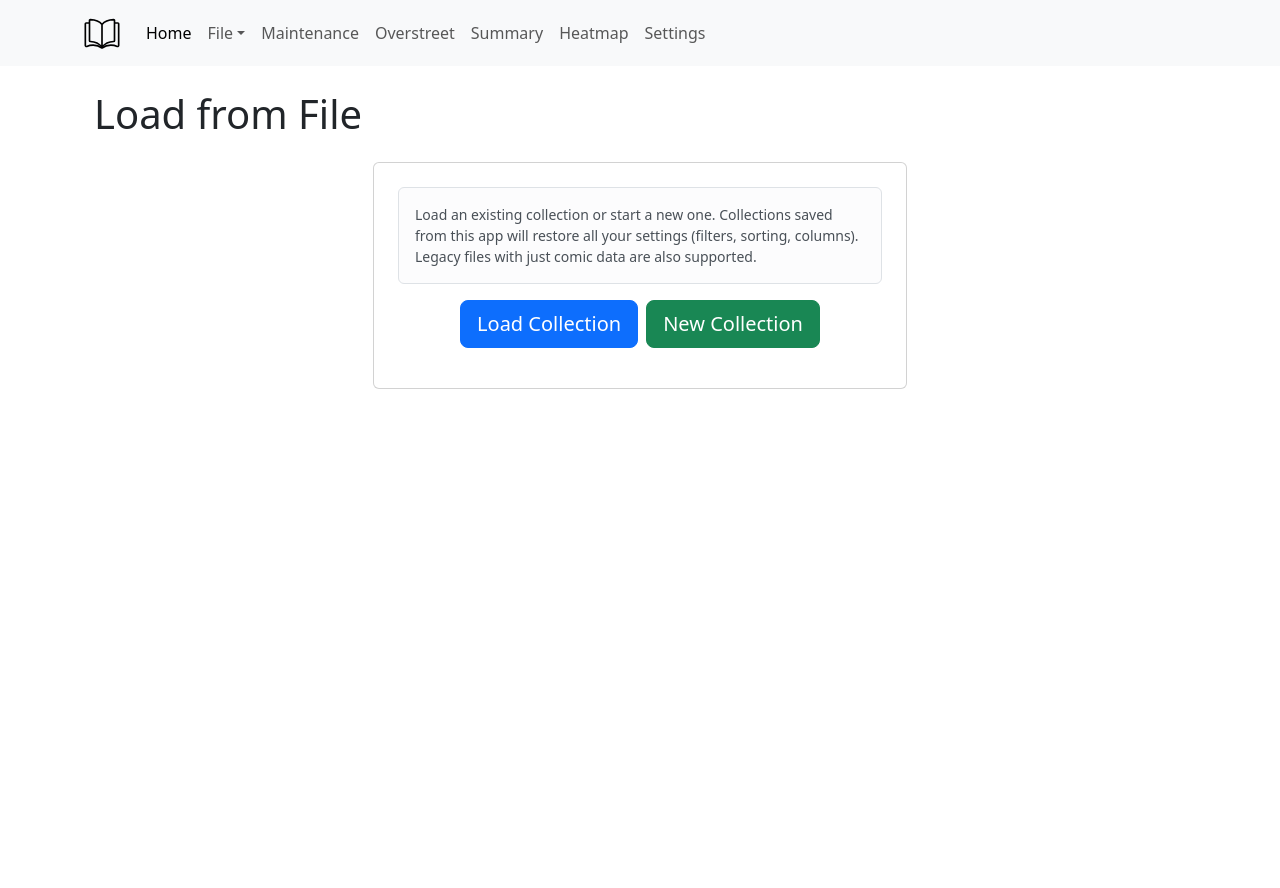
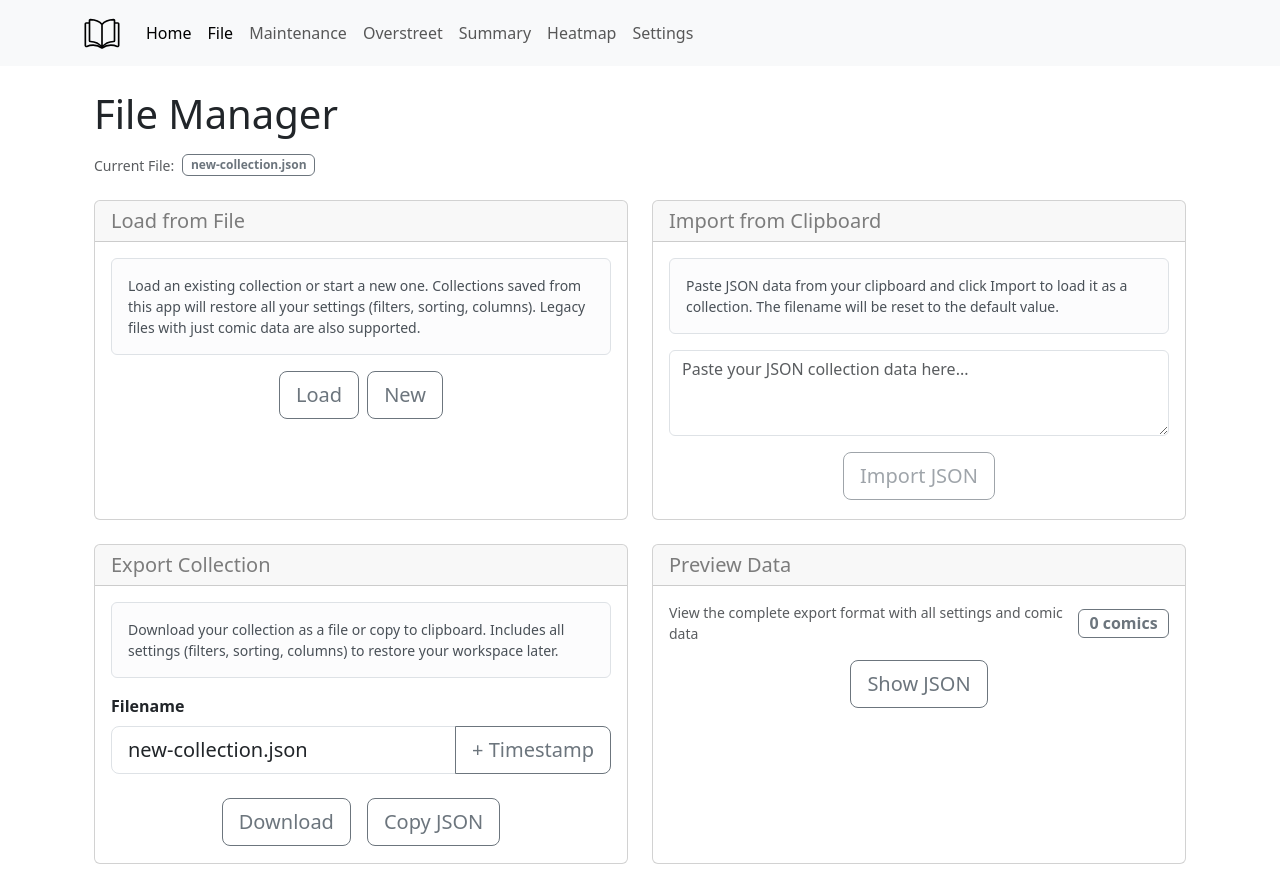
Before and after one commit to seickhoff/comics, a React (Vite) app: page /file in a window 1280 px wide. Before the commit this address led to /file/load. Before the commit the page ends 800 px from the top, so only its background shows below. Built offline with nearby package versions, Linux system fonts and the light colour scheme.

Commit message:
file refactor

```diff
--- a/src/components/AppNavbar.tsx
+++ b/src/components/AppNavbar.tsx
@@ -11,15 +11,7 @@ interface NavRoute {
 // Define the navRoutes configuration
 const navRoutes: NavRoute[] = [
   { path: "/", label: "Home" },
-  {
-    label: "File",
-    children: [
-      { path: "/file/load", label: "Load from File" },
-      { path: "/file/import", label: "Import from Clipboard" },
-      { path: "/file/export", label: "Export Collection" },
-      { path: "/file/preview", label: "Preview Data" },
-    ],
-  },
+  { path: "/file", label: "File" },
   { path: "/maintenance", label: "Maintenance" },
   { path: "/overstreet", label: "Overstreet" },
   { path: "/summary", label: "Summary" },
--- a/src/components/JsonClipboardImporter.tsx
+++ b/src/components/JsonClipboardImporter.tsx
@@ -82,16 +82,20 @@ export function JsonClipboardImporter() {
       <Form.Group className="mb-3">
         <Form.Control
           as="textarea"
-          rows={8}
+          rows={3}
           value={pastedJson}
           onChange={(e) => setPastedJson(e.target.value)}
           placeholder="Paste your JSON collection data here..."
         />
       </Form.Group>
-      {error && <Alert variant="danger">{error}</Alert>}
+      {error && (
+        <Alert variant="light" className="border text-danger">
+          {error}
+        </Alert>
+      )}
       <div className="d-flex justify-content-center">
-        <Button variant="primary" size="lg" onClick={handleImport} disabled={!pastedJson.trim()}>
-          Import Collection
+        <Button variant="outline-secondary" size="lg" onClick={handleImport} disabled={!pastedJson.trim()}>
+          Import JSON
         </Button>
       </div>
     </div>
--- a/src/components/JsonDataViewer.tsx
+++ b/src/components/JsonDataViewer.tsx
@@ -46,16 +46,15 @@ export function JsonDataViewer() {
     <div>
       <div className="d-flex justify-content-between align-items-center mb-3">
         <div>
-          <h5 className="mb-1">JSON Data Preview</h5>
           <p className="text-muted mb-0 small">View the complete export format with all settings and comic data</p>
         </div>
-        <Badge bg="secondary" className="fs-6">
+        <Badge bg="" className="fs-6 border border-secondary text-secondary">
           {comicCount} comics
         </Badge>
       </div>
       <div className="d-flex justify-content-center mb-3">
-        <Button variant="outline-primary" size="lg" onClick={() => setIsOpen(!isOpen)}>
-          {isOpen ? "Hide JSON Data" : "Show JSON Data"}
+        <Button variant="outline-secondary" size="lg" onClick={() => setIsOpen(!isOpen)}>
+          {isOpen ? "Hide JSON" : "Show JSON"}
         </Button>
       </div>
       <Collapse in={isOpen}>
--- a/src/components/JsonFileDownloader.tsx
+++ b/src/components/JsonFileDownloader.tsx
@@ -132,7 +132,8 @@ export function JsonFileDownloader() {
       </Alert>
       <Form.Group className="mb-4">
         <Form.Label className="fw-bold">Filename</Form.Label>
-        <InputGroup size="lg">
+        {/* Desktop: inline */}
+        <InputGroup size="lg" className="d-none d-sm-flex">
           <Form.Control
             type="text"
             value={fileName}
@@ -143,13 +144,28 @@ export function JsonFileDownloader() {
             + Timestamp
           </Button>
         </InputGroup>
+        {/* Mobile: stacked */}
+        <div className="d-sm-none">
+          <Form.Control
+            size="lg"
+            type="text"
+            value={fileName}
+            onChange={(e) => setFileName(e.target.value)}
+            placeholder="Enter filename"
+            className="mb-2"
+            style={{ fontSize: "0.9em" }}
+          />
+          <Button variant="outline-secondary" size="lg" onClick={addTimestamp} className="w-100">
+            + Timestamp
+          </Button>
+        </div>
       </Form.Group>
       <div className="d-flex justify-content-center gap-3">
-        <Button variant="success" size="lg" onClick={handleDownload} disabled={!jsonData}>
-          Download File
+        <Button variant="outline-secondary" size="lg" onClick={handleDownload} disabled={!jsonData}>
+          Download
         </Button>
-        <Button variant="outline-primary" size="lg" onClick={handleCopyToClipboard} disabled={!jsonData}>
-          {copySuccess ? "Copied!" : "Copy to Clipboard"}
+        <Button variant="outline-secondary" size="lg" onClick={handleCopyToClipboard} disabled={!jsonData}>
+          {copySuccess ? "Copied!" : "Copy JSON"}
         </Button>
       </div>
     </div>
--- a/src/components/JsonFileUploader.tsx
+++ b/src/components/JsonFileUploader.tsx
@@ -96,19 +96,19 @@ export function JsonFileUploader() {
         (filters, sorting, columns). Legacy files with just comic data are also supported.
       </Alert>
       <div className="d-flex justify-content-center gap-2 mb-3">
-        <Button variant="primary" size="lg" disabled={loading}>
+        <Button variant="outline-secondary" size="lg" disabled={loading}>
           <label htmlFor="file-upload" className="w-100" style={{ cursor: "pointer", margin: 0 }}>
-            {loading ? <Spinner animation="border" size="sm" /> : "Load Collection"}
+            {loading ? <Spinner animation="border" size="sm" /> : "Load"}
           </label>
         </Button>
         <input type="file" id="file-upload" accept=".json" onChange={handleFileChange} hidden disabled={loading} />
 
-        <Button variant="success" size="lg" onClick={handleStartNew} disabled={loading}>
-          New Collection
+        <Button variant="outline-secondary" size="lg" onClick={handleStartNew} disabled={loading}>
+          New
         </Button>
       </div>
       {loading && (
-        <Alert variant="warning" className="mb-0">
+        <Alert variant="light" className="mb-0 border">
           Loading collection...
         </Alert>
       )}
--- a/src/context/ToastContext.tsx
+++ b/src/context/ToastContext.tsx
@@ -37,7 +37,7 @@ export function ToastProvider({ children }: { children: ReactNode }) {
         style={{
           zIndex: 9999,
           position: "fixed",
-          top: "1rem",
+          top: window.innerWidth < 768 ? "4rem" : "1rem",
           right: "1rem",
           display: "flex",
           flexDirection: "column", // stack vertically
--- a/src/pages/File.tsx
+++ b/src/pages/File.tsx
@@ -1,104 +1,100 @@
-import { useState } from "react";
+import { Container, Row, Col, Card, Badge, Alert } from "react-bootstrap";
 import { LoadingSpinner } from "../components/LoadingSpinner";
 import { useAppContext } from "../hooks/useAppContext";
-import { Container, Tabs, Tab, Row, Col, Card, Badge } from "react-bootstrap";
 import { JsonFileUploader } from "../components/JsonFileUploader";
 import { JsonFileDownloader } from "../components/JsonFileDownloader";
 import { JsonClipboardImporter } from "../components/JsonClipboardImporter";
 import { JsonDataViewer } from "../components/JsonDataViewer";
 
+// Card styling constants
+const CARD_MIN_HEIGHT = "320px";
+const CARD_MAX_HEIGHT = "500px";
+
+const cardStyle = {
+  minHeight: CARD_MIN_HEIGHT,
+  maxHeight: CARD_MAX_HEIGHT,
+};
+
+const cardBodyStyle = {
+  overflow: "auto" as const,
+};
+
 export function File() {
   const { loading, fileName, jsonData } = useAppContext();
-  const [activeTab, setActiveTab] = useState<string>("load-file");
-
-  // Custom styles for enhanced tab visualization
-  const tabStyles = `
-    .nav-tabs .nav-link {
-      border: 2px solid transparent;
-      font-weight: 500;
-      transition: all 0.2s ease;
-    }
-    .nav-tabs .nav-link:hover:not(.active) {
-      border-color: #dee2e6;
-      background-color: #f8f9fa;
-    }
-    .nav-tabs .nav-link.active {
-      border: 2px solid #0d6efd;
-      border-bottom-color: transparent;
-      font-weight: 600;
-      background-color: #fff;
-      position: relative;
-      z-index: 2;
-      margin-bottom: -2px;
-    }
-    .nav-tabs {
-      border-bottom: none;
-    }
-    .tab-content {
-      border: 2px solid #0d6efd;
-      border-top: 2px solid #0d6efd;
-      border-radius: 0 0 0.375rem 0.375rem;
-    }
-  `;
 
   return (
     <Container className="mt-4">
-      <style>{tabStyles}</style>
-      <div className="d-flex justify-content-between align-items-center mb-4">
-        <h1 className="mb-0">Collection Manager</h1>
+      <h1 className="mb-3">File Manager</h1>
+
       {fileName && (
-          <div className="text-end">
-            <div className="text-muted small">Current File</div>
-            <Badge bg="info" className="fs-6">
+        <div className="mb-4 d-flex align-items-center gap-2">
+          <span className="text-muted small">Current File:</span>
+          <Badge bg="" className="border border-secondary text-secondary">
             {fileName}
           </Badge>
-            {jsonData.length > 0 && <div className="text-muted small mt-1">{jsonData.length} comics loaded</div>}
+          {jsonData.length > 0 && <span className="text-muted small">({jsonData.length} comics loaded)</span>}
         </div>
       )}
-      </div>
 
       {loading && <LoadingSpinner />}
 
-      <Row className="justify-content-center">
-        <Col lg={10} xl={8}>
-          <Card>
-            <Card.Body className="p-0">
-              <Tabs activeKey={activeTab} onSelect={(k) => setActiveTab(k || "load-file")} className="mb-0" fill>
-                <Tab eventKey="load-file" title="Load from File">
-                  <div className="p-4">
-                    <div className="border rounded p-4">
-                      <h4 className="mb-3">Load from File</h4>
+      {/* Load and Import Row */}
+      <Row className="g-4 mb-4">
+        <Col xs={12} lg={6}>
+          <Card style={cardStyle}>
+            <Card.Header>
+              <h5 className="mb-0">Load from File</h5>
+            </Card.Header>
+            <Card.Body style={cardBodyStyle}>
               <JsonFileUploader />
-                    </div>
-                  </div>
-                </Tab>
+            </Card.Body>
+          </Card>
+        </Col>
 
-                <Tab eventKey="import-clipboard" title="Import from Clipboard">
-                  <div className="p-4">
-                    <div className="border rounded p-4">
-                      <h4 className="mb-3">Import from Clipboard</h4>
+        <Col xs={12} lg={6}>
+          <Card style={cardStyle}>
+            <Card.Header>
+              <h5 className="mb-0">Import from Clipboard</h5>
+            </Card.Header>
+            <Card.Body style={cardBodyStyle}>
               <JsonClipboardImporter />
-                    </div>
-                  </div>
-                </Tab>
+            </Card.Body>
+          </Card>
+        </Col>
+      </Row>
 
-                <Tab eventKey="export" title="Export Collection" disabled={!fileName}>
-                  <div className="p-4">
-                    <div className="border rounded p-4">
-                      <h4 className="mb-3">Export Collection</h4>
+      {/* Export and Preview Row */}
+      <Row className="g-4 mb-4">
+        <Col xs={12} lg={6}>
+          <Card style={cardStyle}>
+            <Card.Header>
+              <h5 className="mb-0">Export Collection</h5>
+            </Card.Header>
+            <Card.Body style={cardBodyStyle}>
+              {fileName ? (
                 <JsonFileDownloader />
-                    </div>
-                  </div>
-                </Tab>
+              ) : (
+                <Alert variant="light" className="mb-0 text-center border">
+                  <p className="text-muted mb-0">Load or create a collection first to enable export</p>
+                </Alert>
+              )}
+            </Card.Body>
+          </Card>
+        </Col>
 
-                <Tab eventKey="preview" title="Preview Data" disabled={!fileName}>
-                  <div className="p-4">
-                    <div className="border rounded p-4">
+        <Col xs={12} lg={6}>
+          <Card style={cardStyle}>
+            <Card.Header>
+              <h5 className="mb-0">Preview Data</h5>
+            </Card.Header>
+            <Card.Body style={cardBodyStyle}>
+              {fileName ? (
                 <JsonDataViewer />
-                    </div>
-                  </div>
-                </Tab>
-              </Tabs>
+              ) : (
+                <Alert variant="light" className="mb-0 text-center border">
+                  <p className="text-muted mb-0">Load or create a collection first to preview data</p>
+                </Alert>
+              )}
             </Card.Body>
           </Card>
         </Col>
--- a/src/routes/AppRoutes.tsx
+++ b/src/routes/AppRoutes.tsx
@@ -1,24 +1,17 @@
-import { Routes, Route, Navigate } from "react-router-dom";
+import { Routes, Route } from "react-router-dom";
 import { Home } from "../pages/Home";
-import { LoadFile } from "../pages/LoadFile";
-import { ImportClipboard } from "../pages/ImportClipboard";
-import { ExportCollection } from "../pages/ExportCollection";
-import { PreviewData } from "../pages/PreviewData";
 import { Overstreet } from "../pages/Overstreet";
 import { MaintenanceTable } from "../pages/MaintenanceTable";
 import { Summary } from "../pages/Summary";
 import { Heatmap } from "../pages/Heatmap";
 import { Settings } from "../pages/Settings";
+import { File } from "../pages/File";
 
 export function AppRoutes() {
   return (
     <Routes>
       <Route path="/" element={<Home />} />
-      <Route path="/file" element={<Navigate to="/file/load" replace />} />
-      <Route path="/file/load" element={<LoadFile />} />
-      <Route path="/file/import" element={<ImportClipboard />} />
-      <Route path="/file/export" element={<ExportCollection />} />
-      <Route path="/file/preview" element={<PreviewData />} />
+      <Route path="/file" element={<File />} />
       <Route path="/maintenance" element={<MaintenanceTable />} />
       <Route path="/overstreet" element={<Overstreet />} />
       <Route path="/summary" element={<Summary />} />
```
Lines whose indentation alone changed are shown as unchanged.
